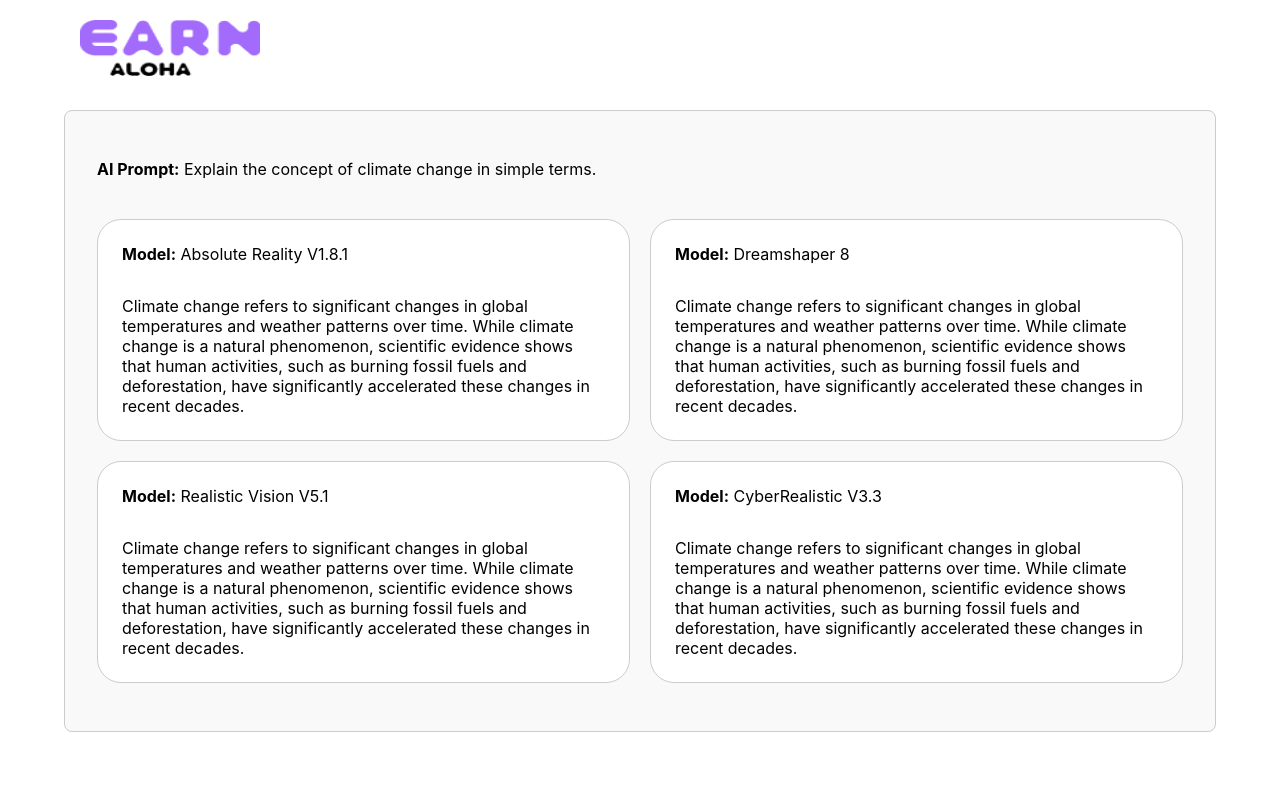
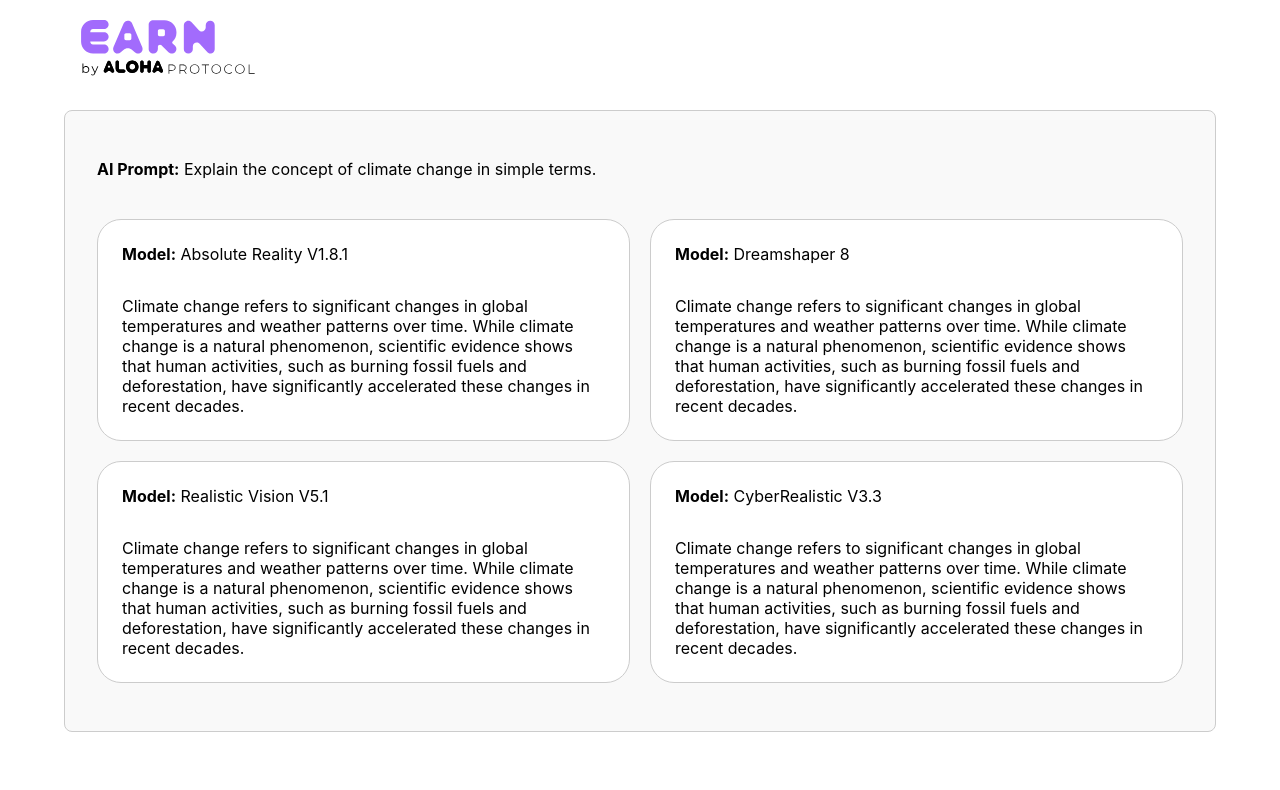
Before and after one commit to DeepakSR-12/ae-client, a Next.js app: page / in a window 1280 px wide. Shown: the top 790 px of the page. Built offline with nearby package versions, Linux system fonts and the light colour scheme.

Commit message:
fix logo

```diff
--- a/components/header/Header.module.scss
+++ b/components/header/Header.module.scss
@@ -15,9 +15,4 @@
   &.scrolled {
     background-color: var(--brand-100);
   }
-
-  img {
-    width: 180px;
-    height: 56px;
-  }
 }
--- a/components/header/index.tsx
+++ b/components/header/index.tsx
@@ -1,5 +1,6 @@
 import React, { useEffect, useState } from "react";
 import styles from "./Header.module.scss";
+import Image from "next/image";
 
 export const Header: React.FC = () => {
   const [scrolled, setScrolled] = useState(false);
@@ -30,7 +31,7 @@ export const Header: React.FC = () => {
 
   return (
     <header className={`${styles.header} ${scrolled ? styles.scrolled : ""}`}>
-      <img src="/earn.png" alt="aloha-earn" />
+      <Image src="/logo.svg" alt="aloha-earn" width={180} height={56} />
     </header>
   );
 };
```
Also changed, not shown: public/earn.png (deleted), public/logo.svg (added).
